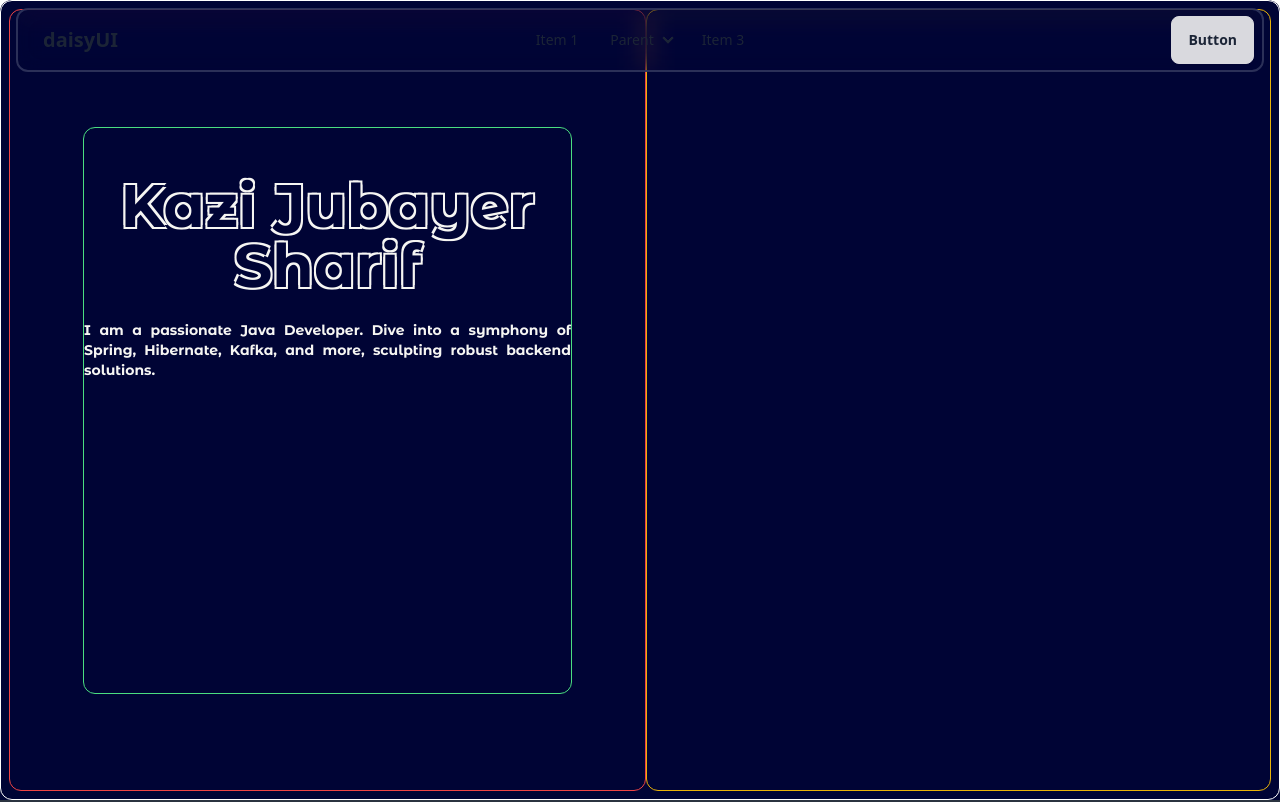
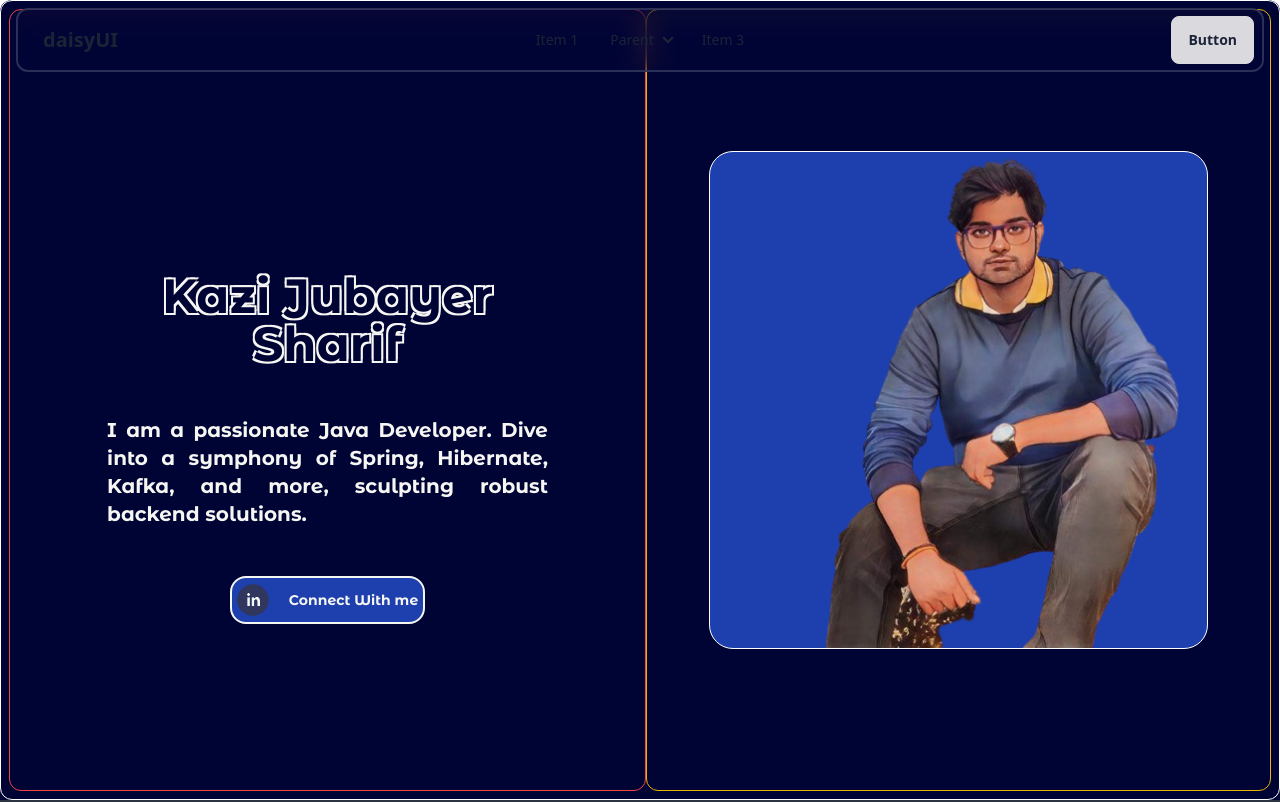
Before and after one commit to Shad-Hassan/Kazi-Sharif_portfolio, a React (Vite) app: page / in a window 1280 px wide. Shown: the top 802 px of the page. Built offline with nearby package versions, Linux system fonts and the light colour scheme.

Commit message:
intro section done

```diff
--- a/package.json
+++ b/package.json
@@ -17,6 +17,7 @@
     "react-dom": "^18.2.0",
     "react-icons": "^4.12.0",
     "react-router-dom": "^6.21.1",
+    "react-social-icons": "^6.7.0",
     "sort-by": "^1.2.0"
   },
   "devDependencies": {
--- a/src/Components/HomeComponents/Intro.jsx
+++ b/src/Components/HomeComponents/Intro.jsx
@@ -1,6 +1,11 @@
-
-
+import { Link } from 'react-router-dom';
+import { SocialIcon } from 'react-social-icons'
+const linkedIn = "https://www.linkedin.com/in/kazishaharairsharif/"
+const proPic = "/JuboIntro.png"
 const Intro = ({ stroke }) => {
+    const linkedInProfile = () => {
+        window.open(linkedIn,"_blank")
+    }
     return (
         <>
             <div className='w-full h-[100svh] rounded-xl bg-deep-blue p-2 border border-white flex item-center justify-center flex-col lg:flex-row'>
@@ -9,28 +14,58 @@ const Intro = ({ stroke }) => {
                 {/* Text Div */}
                 <div className="w-full h-full rounded-xl border border-red-500 p-3 flex items-center justify-center text-center font-montserratAlt">
 
-                    <div className="w-4/5 h-3/4 rounded-xl mt-5 border border-green-400">
-                        <div className="mt-[3rem]">
+                    <div className="w-4/5 min-h-3/4 rounded-xl mt-5 lg:mt-0">
+                        <div className="mt-[3rem] lg:mt-[6rem]">
 
-                            <h1 className="text-2xl lg:text-6xl font-bold" style={stroke}>
+                            <h1 className="text-3xl md:text-3xl xl:text-5xl 2xl:9xl font-extrabold" style={stroke}>
                                 Kazi Jubayer Sharif
                             </h1>
 
                         </div>
 
-                        <div className="mt-[1.5rem]">
+                        <div className="mt-[1.5rem] lg:mt-[3rem] md:px-4 xl:px-6 2xl:px-12">
 
-                            <p className="text-sm font-semibold text-moon-white text-justify">
+                            <p className="text-md md:text-lg xl:text-xl 2xl:text-3xl font-semibold text-moon-white text-justify">
                                 I am a passionate Java Developer. Dive into a symphony of Spring, Hibernate, Kafka, and more, sculpting robust backend solutions.
                             </p>
                         </div>
+
+
+                        <div className="h-[3rem] mt-[3rem] flex items-center justify-center">
+
+
+                                <div onClick={linkedInProfile} className='cursor-pointer w-3/4 md:w-1/2 xl:w-[40%] 2xl:w-1/3 py-[6px] px-2 lg:px-0
+                                rounded-2xl flex items-center justify-center gap-5 border-2 border-moon-white hover:border-sky-500 bg-blue-800'>
+
+
+
+
+
+                                        <SocialIcon url="https://www.linkedin.com" bgColor="#30365D" fgColor="#f6f6f3" style={{ height: "2rem", width: "2rem", borderRadius: "9999px", padding: "2px" }}></SocialIcon>
+
+
+
+                                        <h4 className='font-montserratAlt font-bold text-sm xl:text-md text-moon-white'>Connect With me</h4>
+
+
+
+
+                                </div>
+
+
+                        </div>
+
+
                     </div>
 
                 </div>
 
 
                 {/* Img Div */}
-                <div className="w-full h-full rounded-xl border border-yellow-500">
+                <div className="w-full h-full rounded-xl border border-yellow-500 flex items-center justify-center">
+                    <div className="w-4/5 min-h-3/4 rounded-xl mt-5 lg:mt-0 border-red-500">
+                        <img src={proPic} className='w-full h-full rounded-3xl border border-white bg-blue-800' alt="" />
+                    </div>
 
                 </div>
 
```
Also changed, not shown: public/JuboIntro.png (added), 1 other file (tests, documents, lock files or other folders).
